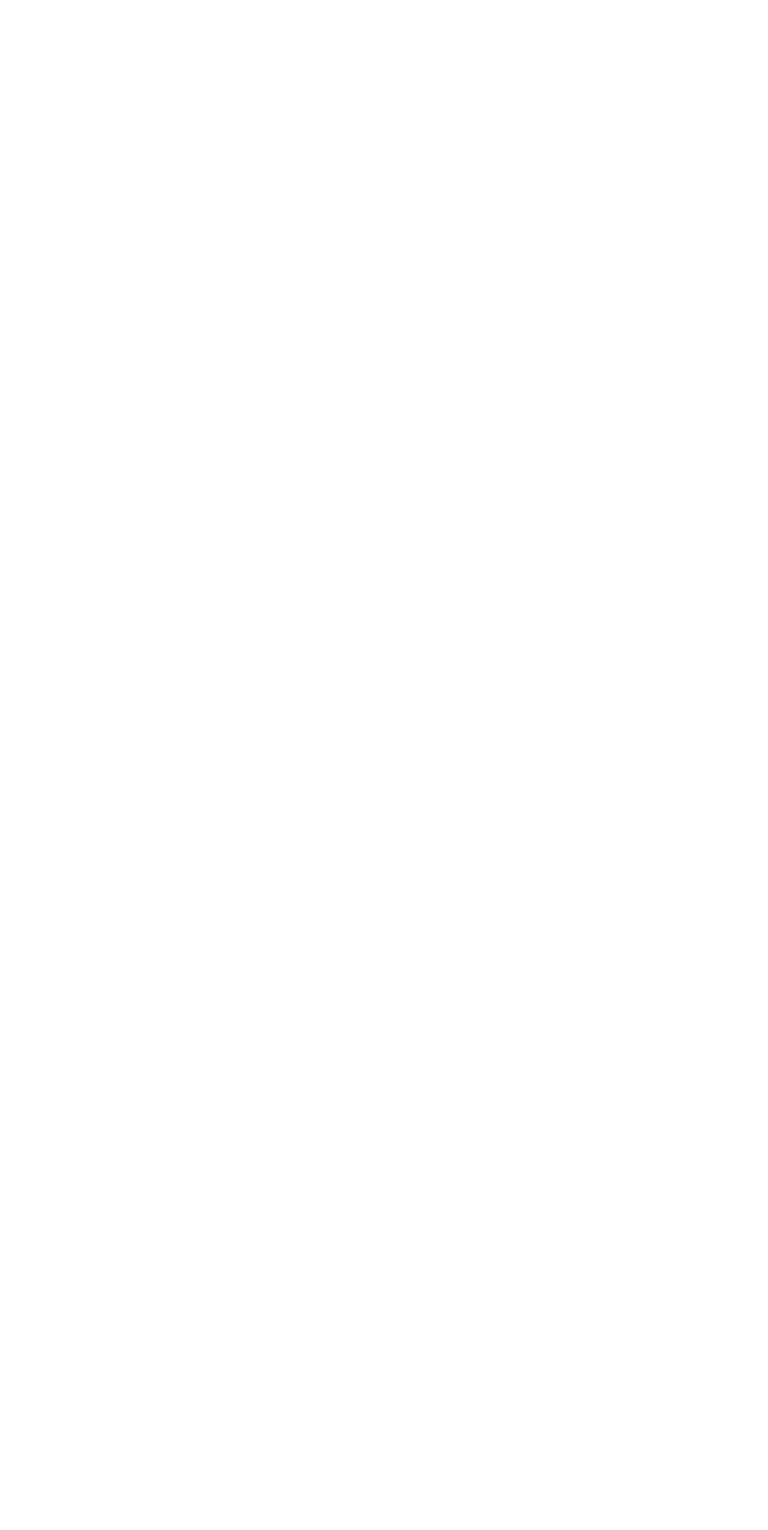
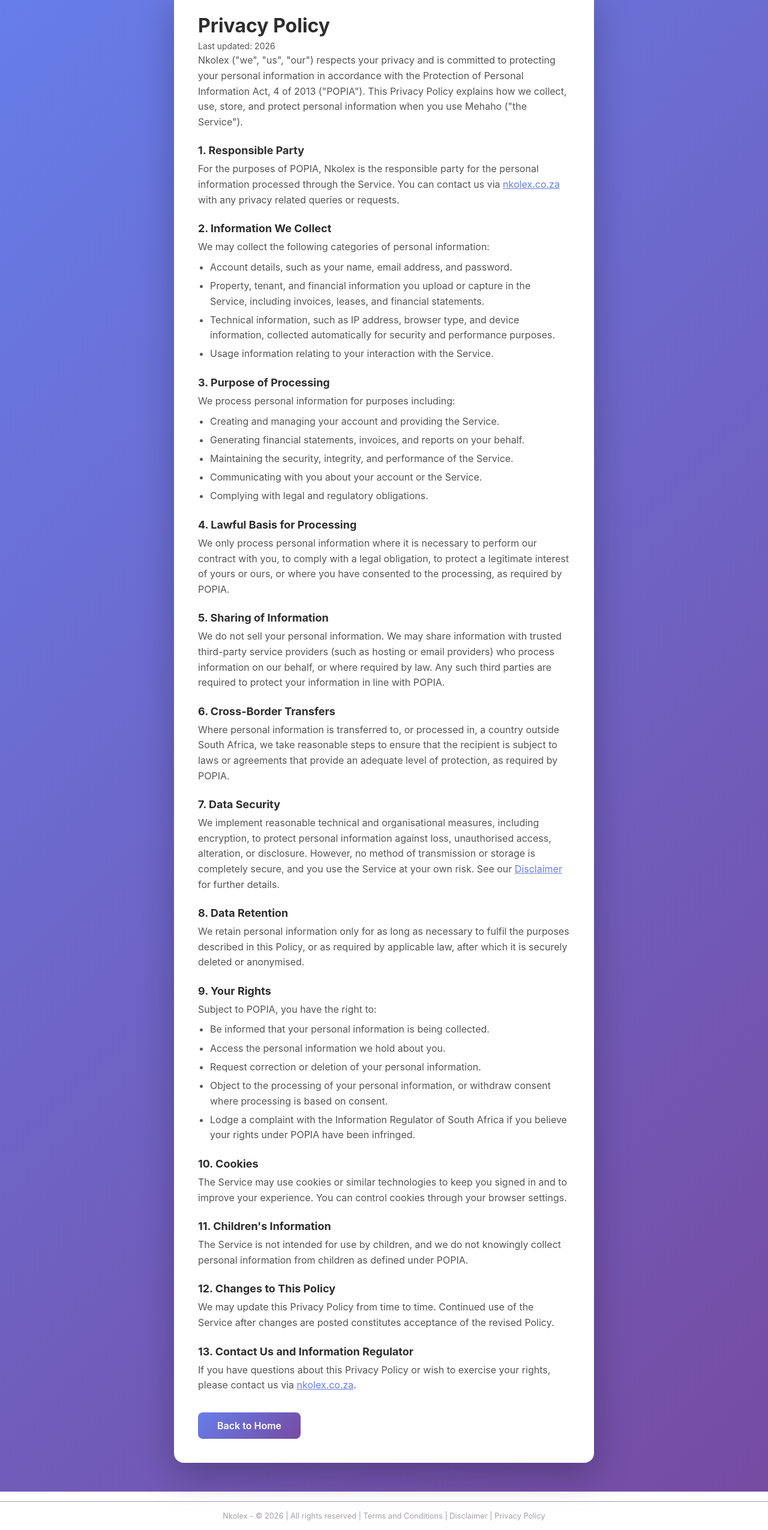
Before and after one commit to teedeenk/nkolex.propman.client, an Angular app: page /privacy-policy in a window 1280 px wide. Before the commit this address led to /. Shown: the part 65-2615 px from the top of the page at 60% size. Before the commit the page ends 816 px from the top, so only its background shows below. Built offline with nearby package versions, Linux system fonts and the light colour scheme; no server answers.

Commit message:
Privacy policy, register page links bug fix

```diff
--- a/src/app/app.component.html
+++ b/src/app/app.component.html
@@ -296,5 +296,6 @@
 <footer class="site-footer">
   <a href="https://nkolex.co.za">Nkolex</a> - © 2026 | All rights reserved |
   <a routerLink="/terms">Terms and Conditions</a> |
-  <a routerLink="/disclaimer">Disclaimer</a>
+  <a routerLink="/disclaimer">Disclaimer</a> |
+  <a routerLink="/privacy-policy">Privacy Policy</a>
 </footer>
--- a/src/app/app.routes.ts
+++ b/src/app/app.routes.ts
@@ -14,6 +14,7 @@
 import { UpgradeComponent } from './upgrade/upgrade.component';
 import { DisclaimerComponent } from './disclaimer/disclaimer.component';
 import { TermsComponent } from './terms/terms.component';
+import { PrivacyPolicyComponent } from './privacy-policy/privacy-policy.component';
 import { authGuard, guestGuard, premiumGuard, adminGuard } from './guards/auth.gurard';
 
 export const routes: Routes = [
@@ -32,6 +33,7 @@
   { path: 'upgrade', component: UpgradeComponent, canActivate: [authGuard] },
   { path: 'disclaimer', component: DisclaimerComponent },
   { path: 'terms', component: TermsComponent },
-  { path: '', pathMatch: 'full', redirectTo: '' }, // stays on AppComponent (landing page)
-  { path: '**', redirectTo: '' }, // redirect unknown routes to landing page
+  { path: 'privacy-policy', component: PrivacyPolicyComponent },
+  { path: '', pathMatch: 'full', redirectTo: '' },
+  { path: '**', redirectTo: '' },
 ];
--- /dev/null
+++ b/src/app/privacy-policy/privacy-policy.component.css
@@ -0,0 +1,84 @@
+.privacy-page {
+  min-height: 100vh;
+  background: linear-gradient(135deg, #667eea 0%, #764ba2 100%);
+  display: flex;
+  justify-content: center;
+  padding: 3rem 1rem;
+  box-sizing: border-box;
+}
+
+.privacy-card {
+  max-width: 700px;
+  width: 100%;
+  background: white;
+  border-radius: 16px;
+  box-shadow: 0 20px 60px rgba(0, 0, 0, 0.25);
+  padding: 2.5rem;
+}
+
+.privacy-card h1 {
+  margin: 0 0 0.25rem 0;
+  color: #2d2d2d;
+  font-size: 2rem;
+}
+
+.updated {
+  color: #888;
+  font-size: 0.875rem;
+  margin: 0 0 1.5rem 0;
+}
+
+.privacy-card h2 {
+  color: #2d2d2d;
+  font-size: 1.125rem;
+  margin: 1.5rem 0 0.5rem 0;
+}
+
+.privacy-card h3 {
+  color: #2d2d2d;
+  font-size: 1rem;
+  margin: 1rem 0 0.5rem 0;
+}
+
+.privacy-card p {
+  color: #555;
+  line-height: 1.6;
+  margin: 0;
+}
+
+.privacy-card ul {
+  color: #555;
+  line-height: 1.6;
+  margin: 0.5rem 0 0 0;
+  padding-left: 1.25rem;
+}
+
+.privacy-card li {
+  margin-bottom: 0.35rem;
+}
+
+.privacy-card a:not(.home-btn) {
+  color: #667eea;
+}
+
+.home-btn {
+  display: inline-flex;
+  align-items: center;
+  justify-content: center;
+  background: linear-gradient(135deg, #667eea 0%, #764ba2 100%);
+  color: white;
+  border: none;
+  padding: 0.75rem 2rem;
+  border-radius: 8px;
+  font-size: 1rem;
+  font-weight: 600;
+  text-decoration: none;
+  cursor: pointer;
+  transition: transform 0.2s ease, box-shadow 0.2s ease;
+  margin-top: 2rem;
+}
+
+.home-btn:hover {
+  transform: translateY(-2px);
+  box-shadow: 0 8px 20px rgba(0, 0, 0, 0.2);
+}
--- /dev/null
+++ b/src/app/privacy-policy/privacy-policy.component.html
@@ -0,0 +1,136 @@
+<div class="privacy-page">
+  <div class="privacy-card">
+    <h1>Privacy Policy</h1>
+    <p class="updated">Last updated: 2026</p>
+
+    <p>
+      Nkolex ("we", "us", "our") respects your privacy and is committed to
+      protecting your personal information in accordance with the Protection
+      of Personal Information Act, 4 of 2013 ("POPIA"). This Privacy Policy
+      explains how we collect, use, store, and protect personal information
+      when you use Mehaho ("the Service").
+    </p>
+
+    <h2>1. Responsible Party</h2>
+    <p>
+      For the purposes of POPIA, Nkolex is the responsible party for the
+      personal information processed through the Service. You can contact us
+      via <a href="https://nkolex.co.za">nkolex.co.za</a> with any privacy
+      related queries or requests.
+    </p>
+
+    <h2>2. Information We Collect</h2>
+    <p>We may collect the following categories of personal information:</p>
+    <ul>
+      <li>Account details, such as your name, email address, and password.</li>
+      <li>
+        Property, tenant, and financial information you upload or capture in
+        the Service, including invoices, leases, and financial statements.
+      </li>
+      <li>
+        Technical information, such as IP address, browser type, and device
+        information, collected automatically for security and performance
+        purposes.
+      </li>
+      <li>Usage information relating to your interaction with the Service.</li>
+    </ul>
+
+    <h2>3. Purpose of Processing</h2>
+    <p>We process personal information for purposes including:</p>
+    <ul>
+      <li>Creating and managing your account and providing the Service.</li>
+      <li>Generating financial statements, invoices, and reports on your behalf.</li>
+      <li>Maintaining the security, integrity, and performance of the Service.</li>
+      <li>Communicating with you about your account or the Service.</li>
+      <li>Complying with legal and regulatory obligations.</li>
+    </ul>
+
+    <h2>4. Lawful Basis for Processing</h2>
+    <p>
+      We only process personal information where it is necessary to perform
+      our contract with you, to comply with a legal obligation, to protect a
+      legitimate interest of yours or ours, or where you have consented to
+      the processing, as required by POPIA.
+    </p>
+
+    <h2>5. Sharing of Information</h2>
+    <p>
+      We do not sell your personal information. We may share information
+      with trusted third-party service providers (such as hosting or email
+      providers) who process information on our behalf, or where required by
+      law. Any such third parties are required to protect your information
+      in line with POPIA.
+    </p>
+
+    <h2>6. Cross-Border Transfers</h2>
+    <p>
+      Where personal information is transferred to, or processed in, a
+      country outside South Africa, we take reasonable steps to ensure that
+      the recipient is subject to laws or agreements that provide an
+      adequate level of protection, as required by POPIA.
+    </p>
+
+    <h2>7. Data Security</h2>
+    <p>
+      We implement reasonable technical and organisational measures,
+      including encryption, to protect personal information against loss,
+      unauthorised access, alteration, or disclosure. However, no method of
+      transmission or storage is completely secure, and you use the Service
+      at your own risk. See our <a routerLink="/disclaimer">Disclaimer</a>
+      for further details.
+    </p>
+
+    <h2>8. Data Retention</h2>
+    <p>
+      We retain personal information only for as long as necessary to fulfil
+      the purposes described in this Policy, or as required by applicable
+      law, after which it is securely deleted or anonymised.
+    </p>
+
+    <h2>9. Your Rights</h2>
+    <p>Subject to POPIA, you have the right to:</p>
+    <ul>
+      <li>Be informed that your personal information is being collected.</li>
+      <li>Access the personal information we hold about you.</li>
+      <li>Request correction or deletion of your personal information.</li>
+      <li>
+        Object to the processing of your personal information, or withdraw
+        consent where processing is based on consent.
+      </li>
+      <li>
+        Lodge a complaint with the Information Regulator of South Africa if
+        you believe your rights under POPIA have been infringed.
+      </li>
+    </ul>
+
+    <h2>10. Cookies</h2>
+    <p>
+      The Service may use cookies or similar technologies to keep you signed
+      in and to improve your experience. You can control cookies through your
+      browser settings.
+    </p>
+
+    <h2>11. Children's Information</h2>
+    <p>
+      The Service is not intended for use by children, and we do not
+      knowingly collect personal information from children as defined under
+      POPIA.
+    </p>
+
+    <h2>12. Changes to This Policy</h2>
+    <p>
+      We may update this Privacy Policy from time to time. Continued use of
+      the Service after changes are posted constitutes acceptance of the
+      revised Policy.
+    </p>
+
+    <h2>13. Contact Us and Information Regulator</h2>
+    <p>
+      If you have questions about this Privacy Policy or wish to exercise
+      your rights, please contact us via
+      <a href="https://nkolex.co.za">nkolex.co.za</a>.
+    </p>
+
+    <a routerLink="/" class="home-btn">Back to Home</a>
+  </div>
+</div>
--- a/src/app/register/register.component.html
+++ b/src/app/register/register.component.html
@@ -123,8 +123,9 @@
           [disabled]="isLoading"
         />
         <label class="checkbox-label" for="terms">
-          I agree to the <a href="#">Terms of Service</a> and
-          <a href="#">Privacy Policy</a>
+          I agree to the
+          <a routerLink="/terms">Terms of Service</a> and
+          <a routerLink="/privacy-policy">Privacy Policy</a>
         </label>
       </div>
 
--- a/src/app/register/register.component.ts
+++ b/src/app/register/register.component.ts
@@ -2,7 +2,7 @@
 import { Location } from '@angular/common';
 import { FormsModule } from '@angular/forms';
 import { HttpClient } from '@angular/common/http';
-import { Router } from '@angular/router';
+import { Router, RouterLink } from '@angular/router';
 import { environment } from '../../environments/environment';
 
 interface CreateAccountRequest {
@@ -24,7 +24,7 @@
 @Component({
   selector: 'app-register',
   standalone: true,
-  imports: [FormsModule],
+  imports: [FormsModule, RouterLink],
   templateUrl: './register.component.html',
   styleUrl: './register.component.css',
 })
```
Also changed, not shown: src/app/privacy-policy/privacy-policy.component.ts (added, +12 -0 lines).
